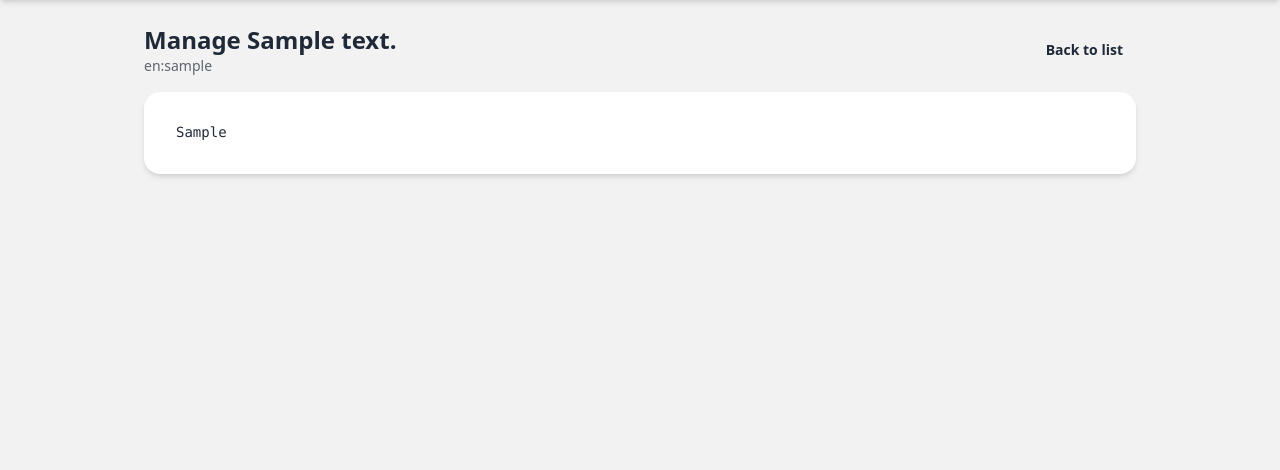
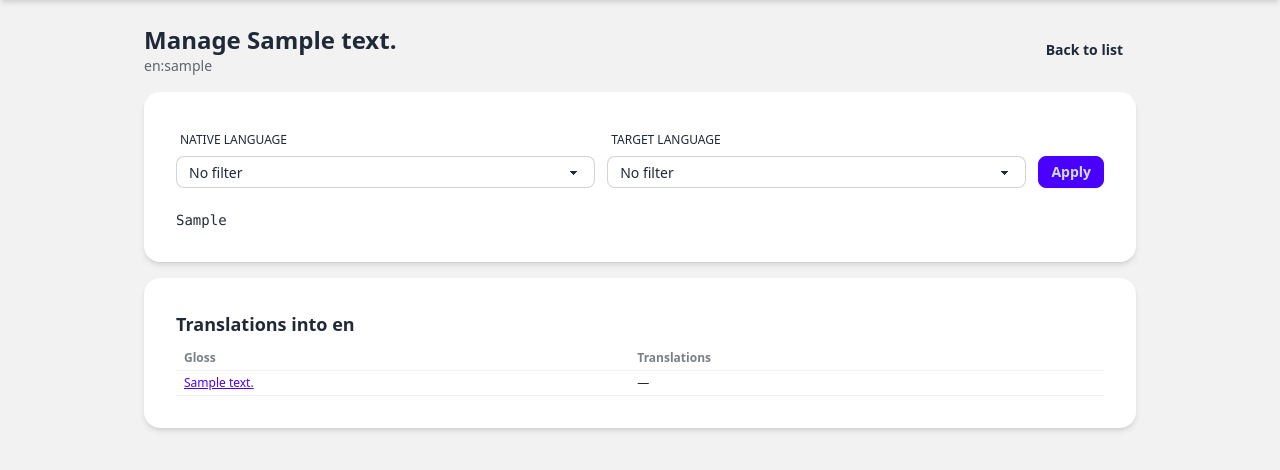
Before and after one commit to koljapluemer/glosses4learning-cms, a Flask app: template sbll_cms/templates/specialist/situation_manage.html in a window 1280 px wide. Shown: the part 64-534 px from the top of the page. Run offline with Flask 3, Linux system fonts and the light colour scheme; the template is opened without the code that fills it: most values are stand-ins (such as "Sample title", 1, 10 or a date in 2020); some libraries are stand-ins or nearby versions.

Commit message:
add translation view and lang filters to situation manager

```diff
--- a/sbll_cms/__init__.py
+++ b/sbll_cms/__init__.py
@@ -10,7 +10,7 @@ from .views_htmx import bp as htmx_bp
 from .views_settings import bp as settings_bp
 from .views_specialist import bp as specialist_bp
 from .settings import SettingsStore
-from .utils import paraphrase_display
+from .utils import paraphrase_display, filter_translations
 
 
 def create_app(config_class: type[Config] = Config) -> Flask:
@@ -25,6 +25,7 @@ def create_app(config_class: type[Config] = Config) -> Flask:
     app.extensions["settings_store"] = settings_store
 
     app.jinja_env.filters["paraphrase"] = paraphrase_display
+    app.jinja_env.filters["filter_translations"] = filter_translations
 
     app.register_blueprint(glosses_bp)
     app.register_blueprint(htmx_bp, url_prefix="/htmx")
--- a/sbll_cms/templates/specialist/situation_manage.html
+++ b/sbll_cms/templates/specialist/situation_manage.html
@@ -10,6 +10,28 @@
 
   <div class="card bg-base-100 shadow-md">
     <div class="card-body">
+      <form class="grid md:grid-cols-[1fr_1fr_auto] gap-3 items-end mb-4" method="get">
+        <label class="form-control w-full">
+          <div class="label"><span class="label-text text-xs uppercase">Native Language</span></div>
+          <select name="native_language" class="select select-bordered select-sm">
+            <option value="">No filter</option>
+            {% for lang in languages %}
+              <option value="{{ lang.iso_code }}" {% if lang.iso_code == native_language %}selected{% endif %}>{{ lang.symbol }} — {{ lang.display_name }}</option>
+            {% endfor %}
+          </select>
+        </label>
+        <label class="form-control w-full">
+          <div class="label"><span class="label-text text-xs uppercase">Target Language</span></div>
+          <select name="target_language" class="select select-bordered select-sm">
+            <option value="">No filter</option>
+            {% for lang in languages %}
+              <option value="{{ lang.iso_code }}" {% if lang.iso_code == target_language %}selected{% endif %}>{{ lang.symbol }} — {{ lang.display_name }}</option>
+            {% endfor %}
+          </select>
+        </label>
+        <button class="btn btn-sm btn-primary mt-1" type="submit">Apply</button>
+      </form>
+
       {% if tree_lines %}
         <pre class="font-mono text-sm whitespace-pre-wrap leading-tight">{{ tree_lines|join('\n')|safe }}</pre>
       {% else %}
@@ -19,4 +41,45 @@
       {% endif %}
     </div>
   </div>
+
+  {% if target_language %}
+    <div class="mt-4 card bg-base-100 shadow-md">
+      <div class="card-body">
+        <h2 class="card-title text-lg">Translations into {{ target_language }}</h2>
+        {% if flat_glosses %}
+          <div class="overflow-x-auto">
+            <table class="table table-xs">
+              <thead>
+                <tr>
+                  <th>Gloss</th>
+                  <th>Translations</th>
+                </tr>
+              </thead>
+              <tbody>
+                {% for gloss in flat_glosses %}
+                  <tr>
+                    <td>
+                      <a class="link link-primary" target="_blank" href="{{ url_for('glosses.edit_gloss', language=gloss.language, slug=gloss.slug) }}">{{ gloss|paraphrase }}</a>
+                    </td>
+                    <td>
+                      {% set filtered = (gloss.translations or []) | filter_translations(target_language) %}
+                      {% if filtered %}
+                        {% for ref in filtered %}
+                          <a class="link link-primary" target="_blank" href="{{ url_for('glosses.edit_gloss', language=ref.split(':')[0], slug=ref.split(':')[1]) }}">{{ ref }}</a>{% if not loop.last %}, {% endif %}
+                        {% endfor %}
+                      {% else %}
+                        —
+                      {% endif %}
+                    </td>
+                  </tr>
+                {% endfor %}
+              </tbody>
+            </table>
+          </div>
+        {% else %}
+          <div class="alert"><span>No glosses found in the tree.</span></div>
+        {% endif %}
+      </div>
+    </div>
+  {% endif %}
 {% endblock %}
--- a/sbll_cms/utils.py
+++ b/sbll_cms/utils.py
@@ -54,3 +54,10 @@ def paraphrase_display(content: str | object, tags: list[str] | None = None) ->
     if tag_list and PARAPHRASE_TAG in tag_list:
         return f"[{text}]"
     return str(text)
+
+
+def filter_translations(translations: list[str] | None, target_language: str | None) -> list[str]:
+    if not translations or not target_language:
+        return []
+    target_language = target_language.strip().lower()
+    return [ref for ref in translations if ref.lower().startswith(f"{target_language}:")]
```
Also changed, not shown: sbll_cms/views_specialist.py (+40 -2 lines).
